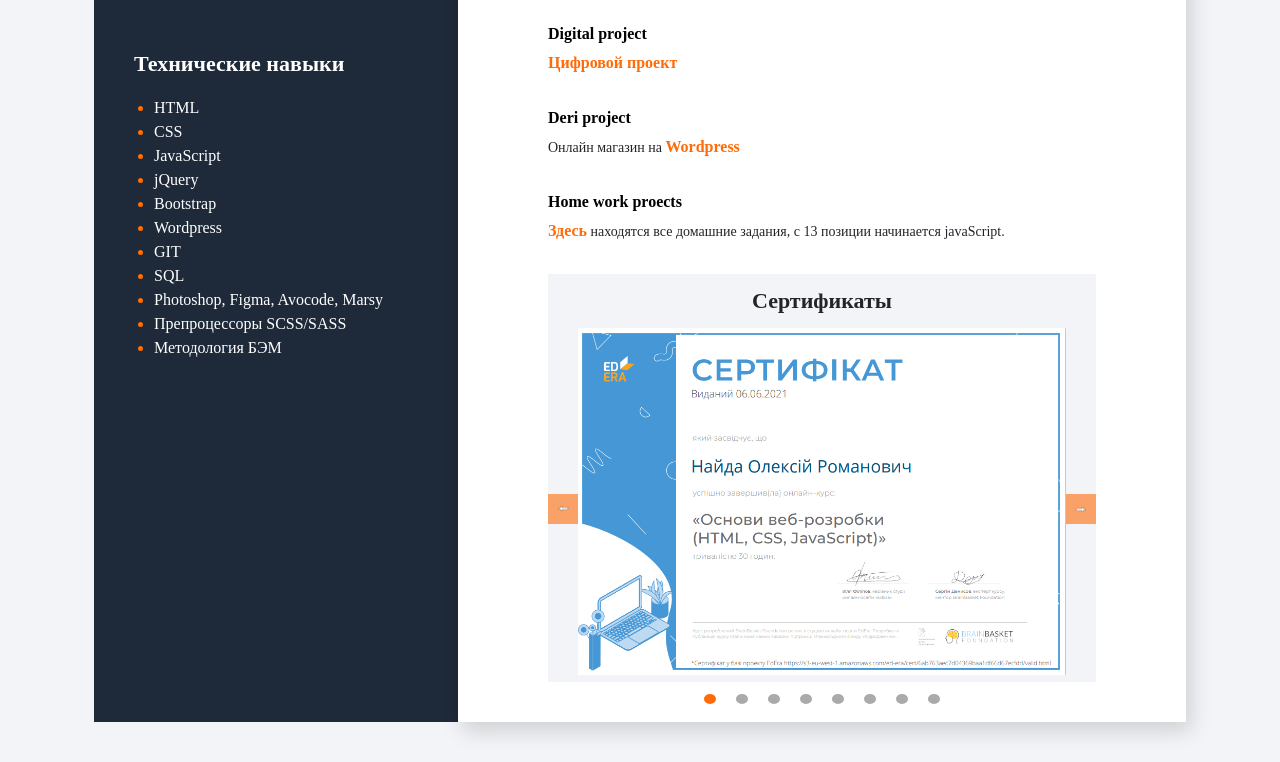
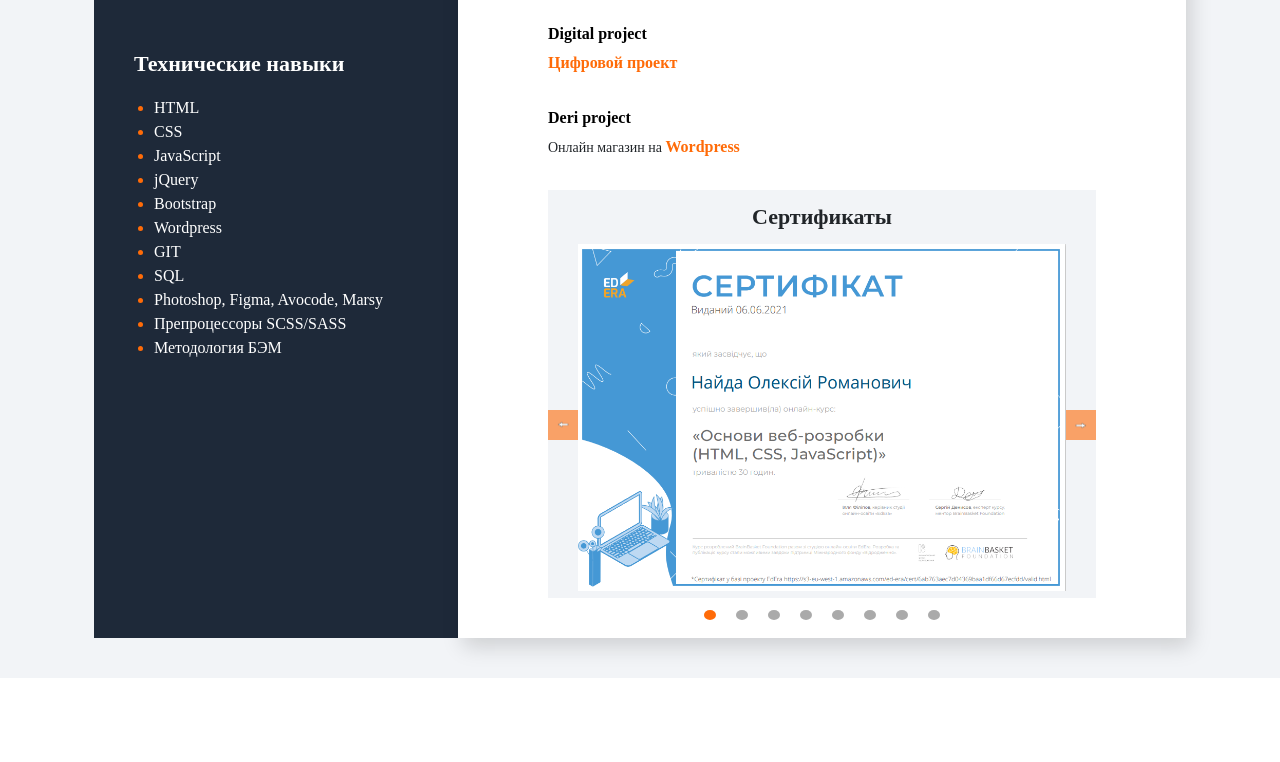
Before and after one commit to OleksiiNaida/my-resume, a plain HTML site: page index.html in a window 1280 px wide. Shown: the part 808-1570 px from the top of the page. After the commit the page ends 1486 px from the top, so only its background shows below. Drawn offline with nearby package versions, Linux system fonts and the light colour scheme.

Commit message:
remove home project

```diff
--- a/index.html
+++ b/index.html
@@ -123,13 +123,6 @@
                      Онлайн магазин на <a href="http://ce28563.tmweb.ru/"target="_blank" class="education__universityName projects__link">Wordpress</a>
                   </p>
                </div>
-               <div class="proects__item">
-                  <h4 class="proects__title">Home work proects</h4>
-                  <p class="proects__descriptions aboutMe__description">
-                     <a href="https://oleksiinaida.github.io/HomeWork/" target="_blank" class="education__universityName projects__link">Здесь</a>
-                     находятся все домашние задания, с 13 позиции начинается javaScript.
-                  </p>
-               </div>
             </div>
             <div class="certificates certificates_padding resume_back-color">
                <h3 class="education__title certificates__title">Сертификаты</h3>
```
